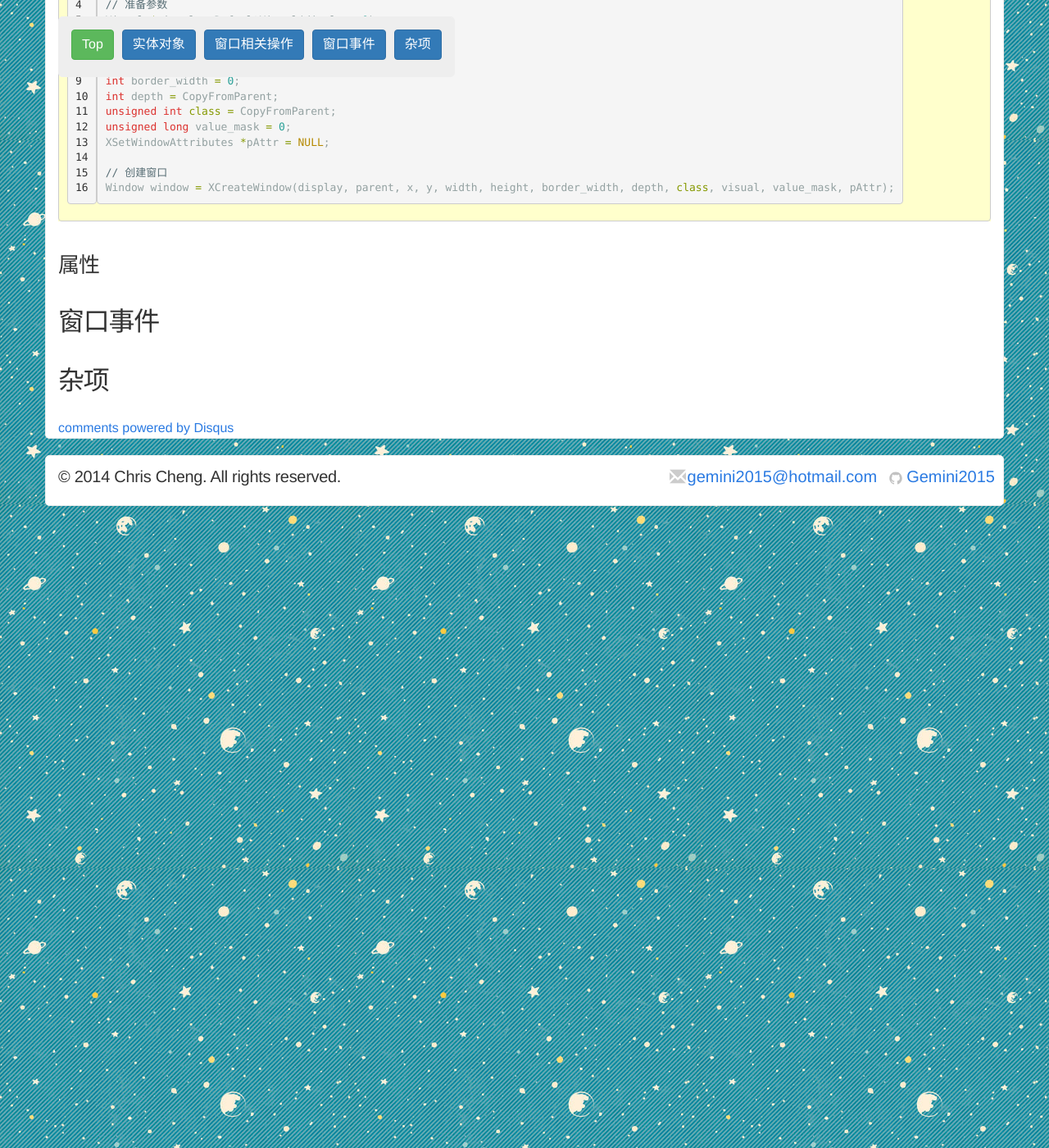
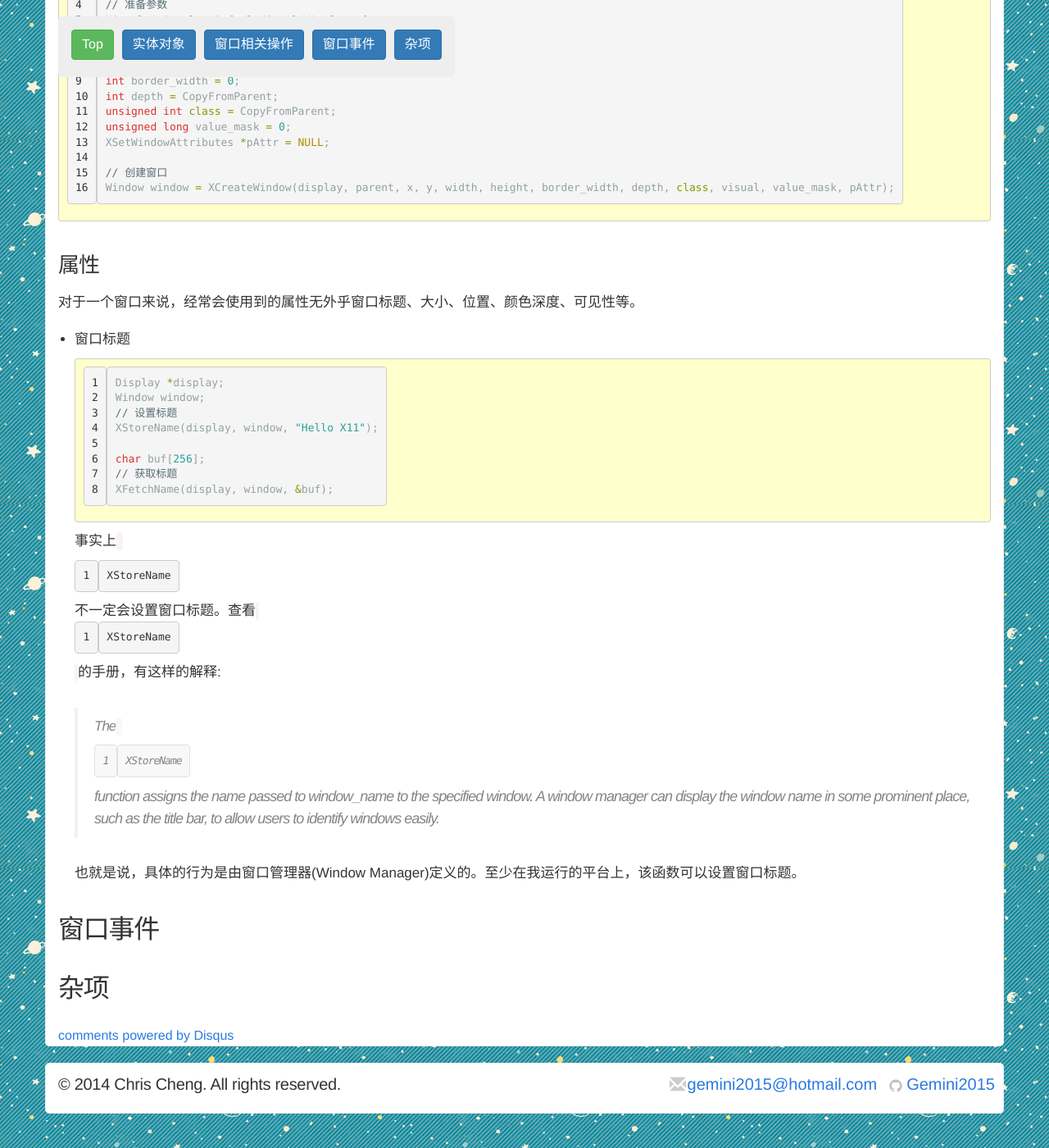
Before and after one commit to Gemini2015/gemini2015.github.io, a Jekyll site: the page built from _posts/2015-03-11-about-X11.markdown, in a window 1280 px wide and 1400 px high, scrolled down 1605 px. Shown: the whole window at 82% size. Built offline with Jekyll 4.4.1, drawn with Linux system fonts in a browser that asks for light colours; nearby versions of some CDN libraries; comment, search, counter and statistics services are not loaded.

Commit message:
update about x11 window title

````diff
--- a/_posts/2015-03-11-about-X11.markdown
+++ b/_posts/2015-03-11-about-X11.markdown
@@ -55,7 +55,25 @@ Window window = XCreateWindow(display, parent, x, y, width, height, border_width
 ```
 
 ### 属性
+对于一个窗口来说，经常会使用到的属性无外乎窗口标题、大小、位置、颜色深度、可见性等。
 
+-   窗口标题
+
+    ```
+    Display *display;
+    Window window;
+    // 设置标题
+    XStoreName(display, window, "Hello X11");
+
+    char buf[256];
+    // 获取标题
+    XFetchName(display, window, &buf);
+    ```
+    事实上`XStoreName`不一定会设置窗口标题。查看`XStoreName`的手册，有这样的解释:
+
+    > The `XStoreName` function assigns the name passed to window_name to the specified window.  A window manager can display the window name in some prominent place, such as the title bar, to allow users to identify windows easily.
+
+    也就是说，具体的行为是由窗口管理器(Window Manager)定义的。至少在我运行的平台上，该函数可以设置窗口标题。
 
 ## 窗口事件
 
````
